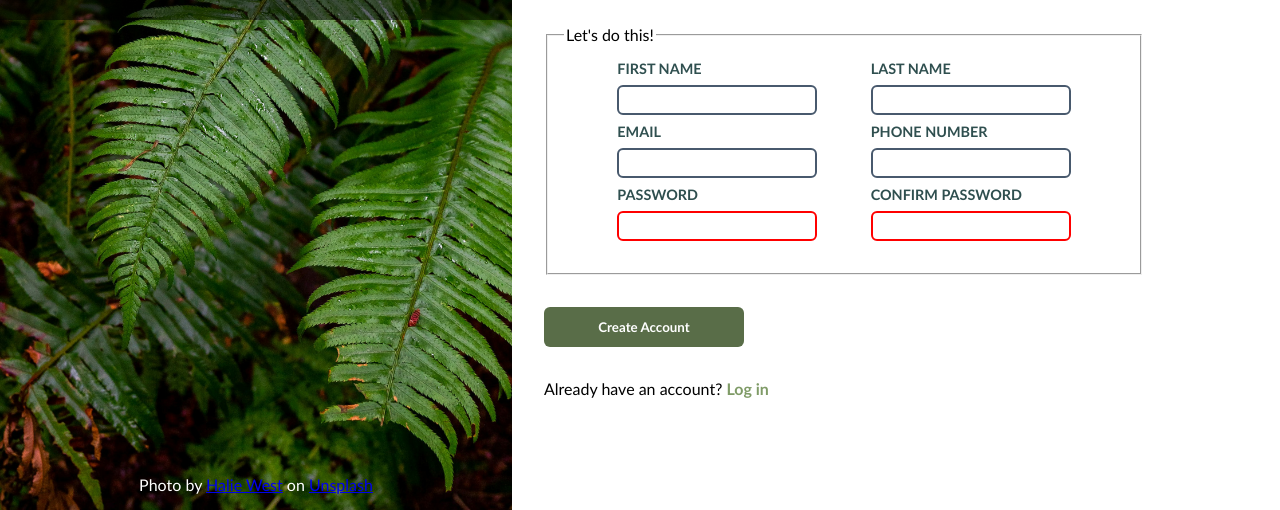
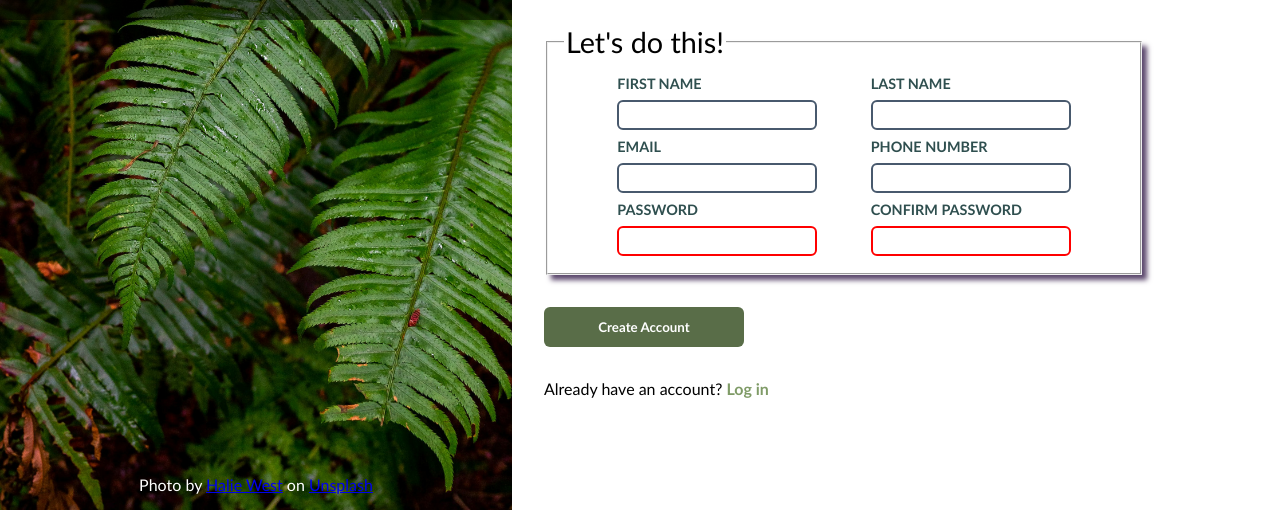
Before and after one commit to AnLaxina/project-signup, a plain HTML site: page index.html in a window 1280 px wide. Shown: the part 290-800 px from the top of the page. Drawn offline with Linux system fonts and the light colour scheme.

Commit message:
Add styling to the fieldset and legend

```diff
--- a/css/styles.css
+++ b/css/styles.css
@@ -111,6 +111,7 @@ button:active {
 fieldset {
     height: 250px;
     padding: 16px;
+    box-shadow: 5px 5px 5px #5c486d;
 }
 
 .inputs {
@@ -153,3 +154,7 @@ a.login {
     text-decoration: none;
 
 }
+
+legend {
+    font-size: 1.8rem;
+}
```
